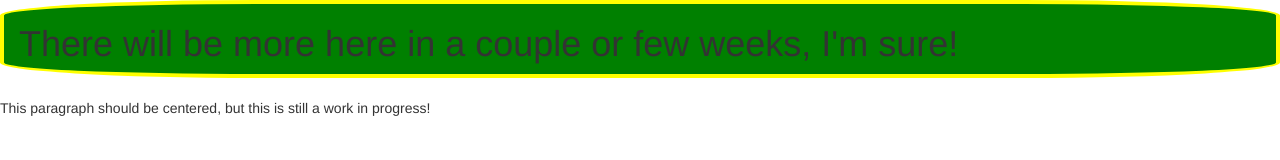
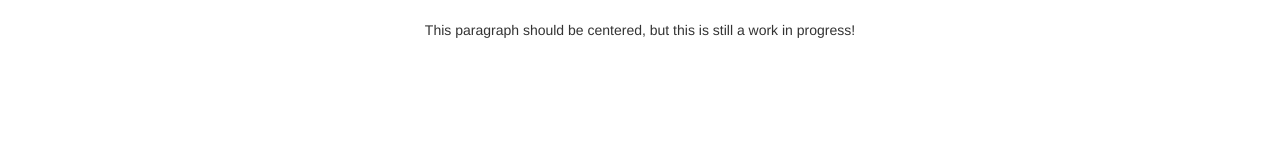
Before and after one commit to Nightcaper/Nightcaper.github.io, a plain HTML site: page index.html in a window 1280 px wide. Drawn offline with nearby package versions, Linux system fonts and the light colour scheme.

Commit message:
Removed most code, centered a paragraph
Not really setting the world on fire, but I'm getting a feel for
Bootstrap's grid system and how to use it... kinda.

```diff
--- a/index.html
+++ b/index.html
@@ -10,7 +10,7 @@
     border-style: solid;
     border-width: 4px;
     border-color: yellow;
-    border-radius: 20%;
+    border-radius: 15%;
   }
 
   #h1.header {
@@ -26,6 +26,8 @@
   .body-header {
     margin-top:20px;
   }
+
+
   </style>
 
 <!-- Use this if you have to utilize ANY Javascript later
@@ -39,17 +41,13 @@
   </head>
 
   <body>
-    <div id="div-header" class="container-fluid">
-    <h1 id="h1-header>Hello, world!</h1>
-
-    <p id="p-header>There will be more here in a couple or few weeks, I'm sure!</p>
+    <div class="container-fluid">
+   	  <div class="row row-margin-custom">
+	    <div class="body-header col-xs-12">
+	      <p style="text-align:center;">This paragraph should be centered, but this is still a work in progress!</p>
+	    </div>
+	  </div>
     </div>
-
-	<div class="row">
-	  <div class="container-fluid body-header col-xs-12">
-	    <p>This paragraph should be centered, but this is still a work in progress!</p>
-	  </div>
-	</div>
   </body>
 
 </html>
```
